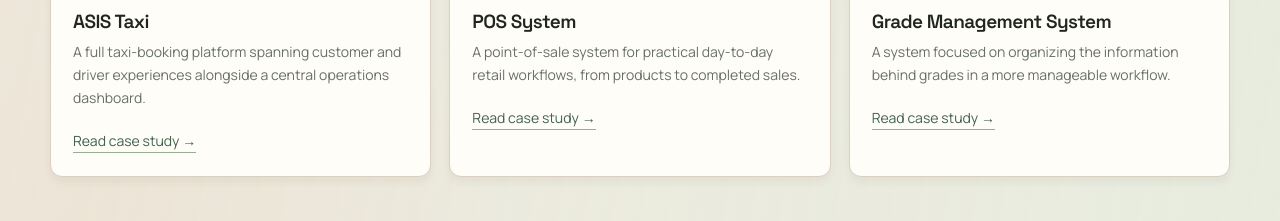
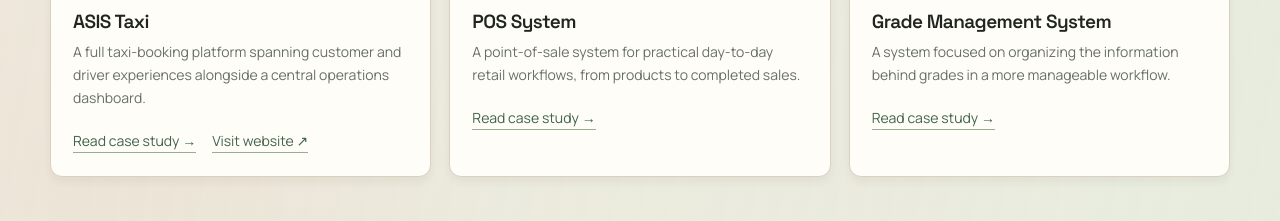
Before and after one commit to AdisHuqi/adis-huqi-portfolio, a React (Vite) app: page / in a window 1280 px wide. Shown: the part 1160-1381 px from the top of the page. Built offline with nearby package versions, Linux system fonts and the light colour scheme.

Commit message:
Add ASIS Taxi website link to project card

```diff
--- a/src/index.css
+++ b/src/index.css
@@ -514,3 +514,7 @@ ul {
     border-width: 6px;
   }
 }
+
+.project-site {
+  margin-left: 16px;
+}
```
Also changed, not shown: src/App.tsx (+1 -1 lines).
